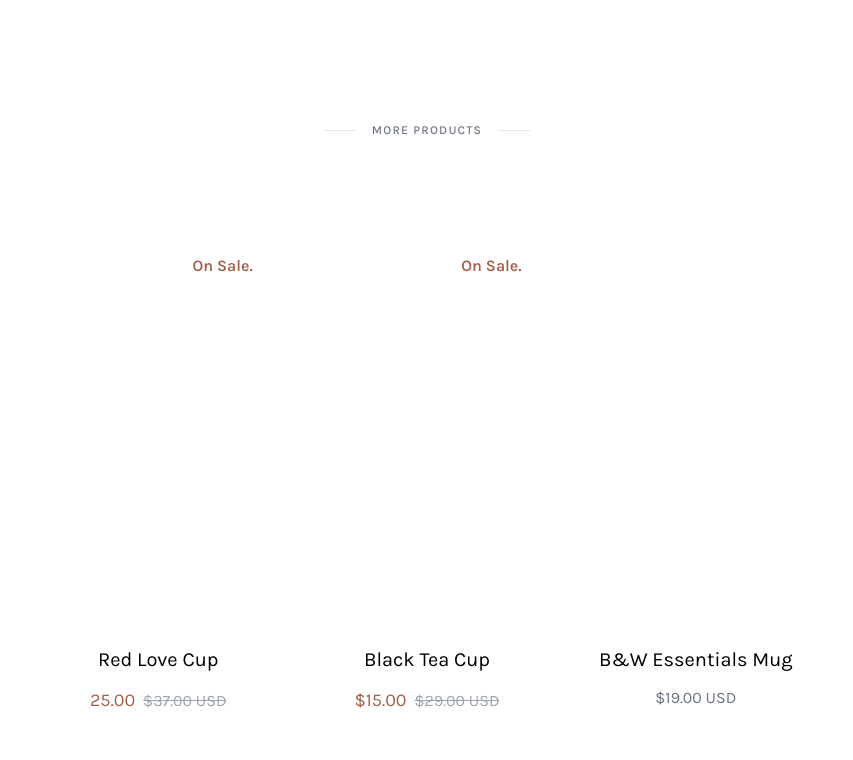
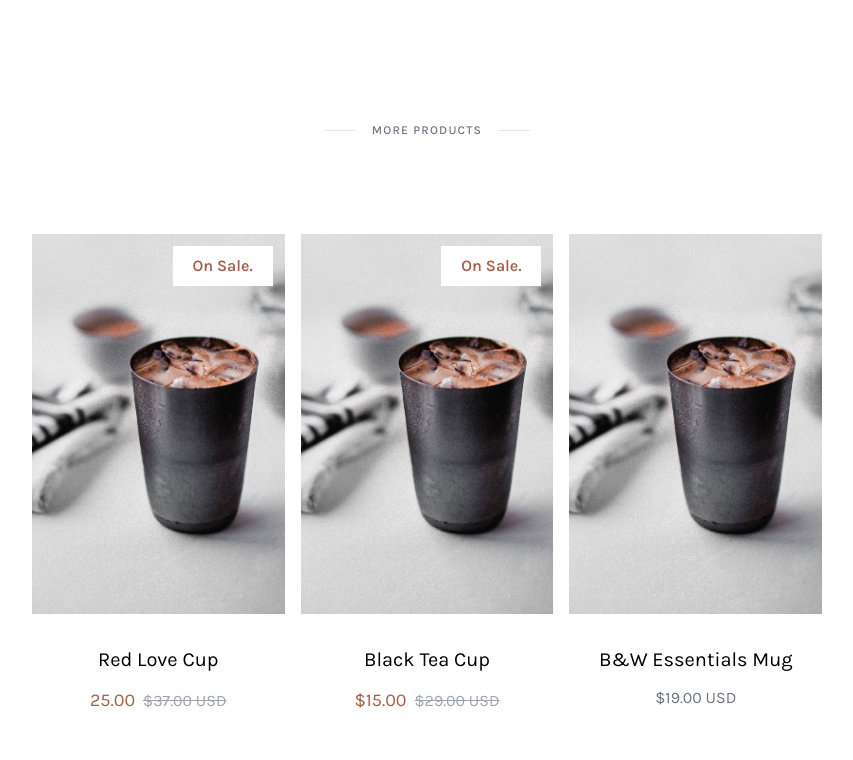
Before and after one commit to VietNguyenMobile/tailwindlearn, a React (Vite) app in the folder tailwind-coffee-shop/: page / in a window 1280 px wide. Shown: the part 1980-2740 px from the top of the page, without its empty margins (213-1066 px from the left). Built offline with nearby package versions, Linux system fonts and the light colour scheme.

Commit message:
#8 TailwindCSS Thực Chiến • Code phần Coffee Magazine - Flex nâng cao

```diff
--- a/tailwind-coffee-shop/src/components/coffee-magazine.jsx
+++ b/tailwind-coffee-shop/src/components/coffee-magazine.jsx
@@ -1,10 +1,35 @@
+import TitleComponent from "./title";
+
 const CoffeeMagazine = ({ title }) => {
   return (
-    <div className="sub-headline">
-      <div className="sub-headline-deco-line"></div>
-      <div className="sub-headline-label">{title}</div>
-      <div className="sub-headline-deco-line"></div>
-    </div>
+    <>
+      <TitleComponent titleTxt={title} />
+      <div className="coffee-magazine w-[95%] xl:w-[65%] mx-auto mb-24">
+        <div className="flex flex-col md:flex-row justify-center items-center gap-5">
+          <div className="magazine-images basis-1/2 md:flex md:flex-row gap-5 w-full h-full mb-5 md:mb-0">
+            <div className="magazine-big-image h-[280px] basis-2/3 mb-3 xs:mb-5 md:mb-0 bg-[url('./assets/images/magazine-image-01.jpeg')] bg-cover bg-no-repeat bg-center"></div>
+
+            <div className="magazine-small-images basis-1/3 flex flex-row md:flex-col gap-3 xs:gap-5">
+              <div className="h-[130px] xs:h-[200px] md:h-[130px] basis-1/2 bg-[url('./assets/images/magazine-image-02.jpeg')] bg-cover bg-no-repeat bg-center"></div>
+              <div className="h-[130px] xs:h-[200px] md:h-[130px] basis-1/2 bg-[url('./assets/images/magazine-image-03.jpeg')] bg-cover bg-no-repeat bg-center"></div>
+            </div>
+          </div>
+          <div className="magazine-post basis-1/2 pl-8 xl:pl-14 text-center md:text-left">
+            <div className="uppercase tracking-widest text-gray-500 font-medium text-xs mb-4">
+              Premium Offer
+            </div>
+            <div className="text-4xl mb-4">Get our Coffee Magazine</div>
+            <div className="text-gray-500 leading-7 mb-4">
+              The most versatile furniture system ever created. Designed to fit
+              your life.
+            </div>
+            <div className="ct-button bg-gray-900 text-white w-max mx-auto md:mx-0">
+              Start Shopping
+            </div>
+          </div>
+        </div>
+      </div>
+    </>
   );
 };
 
--- a/tailwind-coffee-shop/src/components/featured-mugs.jsx
+++ b/tailwind-coffee-shop/src/components/featured-mugs.jsx
@@ -1,13 +1,9 @@
 import PropTypes from "prop-types";
-
+import TitleComponent from "./title";
 const FeaturedMugs = ({ title = "Featured Mugs" }) => {
   return (
     <>
-      <div className="sub-headline">
-        <div className="sub-headline-deco-line"></div>
-        <div className="sub-headline-label">{title}</div>
-        <div className="sub-headline-deco-line"></div>
-      </div>
+      <TitleComponent titleTxt={title} />
       <div className="featured-mugs w-[95%] lg:w-[65%] mx-auto mb-24">
         <div className="grid grid-cols-1 lg:grid-cols-2 gap-8 lg:gap-4">
           <div className="product-card">
--- a/tailwind-coffee-shop/src/components/main.jsx
+++ b/tailwind-coffee-shop/src/components/main.jsx
@@ -28,7 +28,7 @@ const Main = () => {
       <FeaturedMugs title={data[0].title} />
       <MoreProducts title={data[1].title} />
       {/* <MoreProducts title={data[2].title} /> */}
-      <CoffeeMagazine title={data[3].title} />
+      <CoffeeMagazine title={data[2].title} />
       <SubscribeUs />
     </main>
   );
--- a/tailwind-coffee-shop/src/components/more-products.jsx
+++ b/tailwind-coffee-shop/src/components/more-products.jsx
@@ -1,7 +1,8 @@
+import TitleComponent from "./title";
 const MoreProducts = ({ title }) => {
   const data = [
     {
-      image: "product-coffee-01.jpeg",
+      image: "./assets/images/product-coffee-01.jpeg",
       title: "Red Love Cup",
       priceSale: "25.00",
       price: "$37.00",
@@ -9,7 +10,7 @@ const MoreProducts = ({ title }) => {
       key: 1,
     },
     {
-      image: "product-coffee-02.jpeg",
+      image: "./assets/images/product-coffee-02.jpeg",
       title: "Black Tea Cup",
       priceSale: "$15.00",
       price: "$29.00",
@@ -17,7 +18,7 @@ const MoreProducts = ({ title }) => {
       key: 2,
     },
     {
-      image: "product-coffee-03.jpeg",
+      image: "./assets/images/product-coffee-03.jpeg",
       title: "B&W Essentials Mug",
       priceSale: "",
       price: "$19.00",
@@ -25,7 +26,7 @@ const MoreProducts = ({ title }) => {
       key: 3,
     },
     {
-      image: "product-coffee-04.jpeg",
+      image: "./assets/images/product-coffee-04.jpeg",
       title: "Winter Style Mug",
       priceSale: "",
       price: "$25.00",
@@ -33,7 +34,7 @@ const MoreProducts = ({ title }) => {
       key: 4,
     },
     {
-      image: "product-coffee-05.jpeg",
+      image: "./assets/images/product-coffee-05.jpeg",
       title: "Ceramic Tea",
       priceSale: "",
       price: "$46.00",
@@ -41,7 +42,7 @@ const MoreProducts = ({ title }) => {
       key: 5,
     },
     {
-      image: "product-coffee-06.jpeg",
+      image: "./assets/images/product-coffee-06.jpeg",
       title: "No Handle Bar Cup",
       priceSale: "",
       price: "$34.00",
@@ -49,7 +50,7 @@ const MoreProducts = ({ title }) => {
       key: 6,
     },
     {
-      image: "product-coffee-07.jpeg",
+      image: "./assets/images/product-coffee-07.jpeg",
       title: "Espresso Cup by Mugs.co",
       priceSale: "",
       price: "$25.00",
@@ -57,7 +58,7 @@ const MoreProducts = ({ title }) => {
       key: 7,
     },
     {
-      image: "product-coffee-08.jpeg",
+      image: "./assets/images/product-coffee-08.jpeg",
       title: "Pink Premium Ceramic",
       priceSale: "",
       price: "$99.00",
@@ -65,7 +66,7 @@ const MoreProducts = ({ title }) => {
       key: 8,
     },
     {
-      image: "product-coffee-09.jpeg",
+      image: "./assets/images/product-coffee-09.jpeg",
       title: "Summer Designer Cup",
       priceSale: "",
       price: "$34.00",
@@ -76,19 +77,15 @@ const MoreProducts = ({ title }) => {
 
   return (
     <>
-      <div className="sub-headline">
-        <div className="sub-headline-deco-line"></div>
-        <div className="sub-headline-label">{title}</div>
-        <div className="sub-headline-deco-line"></div>
-      </div>
-      <div className="more-products w-[95%] lg:w-[65%] mx-auto mb-16">
+      <TitleComponent titleTxt={title} />
+      <div className="more-products w-[95%] xl:w-[65%] mx-auto mb-16">
         <div className="grid grid-cols-1 md:grid-cols-2 lg:grid-cols-3 gap-8 md:gap-4">
           {data.map((product) => {
             console.log(product.image);
             return (
               <div className="product-card" key={product.title}>
                 <div
-                  className={`product-card-image-more bg-[url(./assets/images/${product.image})]`}
+                  className={`product-card-image-more bg-[url(./assets/images/product-coffee-09.jpeg)]`}
                 >
                   <a href="#" alt="product">
                     <div className="w-full h-full hover:bg-gray-900 hover:bg-opacity-10 hover:transition-all hover:ease-in-out hover:duration-400 relative group">
@@ -128,6 +125,7 @@ const MoreProducts = ({ title }) => {
               </div>
             );
           })}
+          {/* <div className="bg-[url(./assets/images/product-coffee-09.jpeg)]"></div> */}
         </div>
       </div>
     </>
--- /dev/null
+++ b/tailwind-coffee-shop/src/components/title.jsx
@@ -0,0 +1,11 @@
+const TitleComponent = ({ titleTxt }) => {
+  return (
+    <div className="sub-headline">
+      <div className="sub-headline-deco-line"></div>
+      <div className="sub-headline-label">{titleTxt}</div>
+      <div className="sub-headline-deco-line"></div>
+    </div>
+  );
+};
+
+export default TitleComponent;
```
